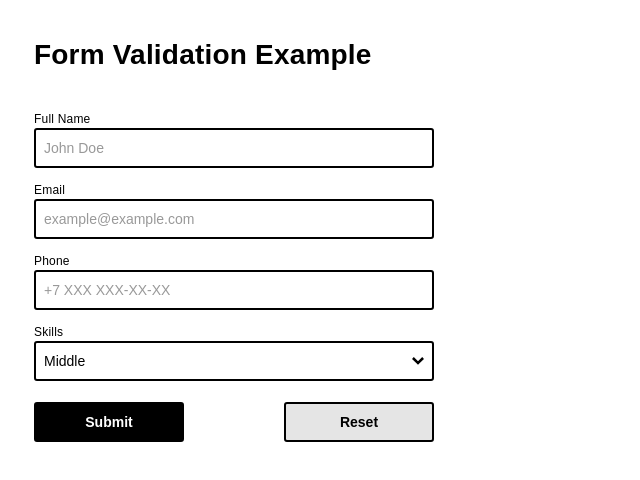
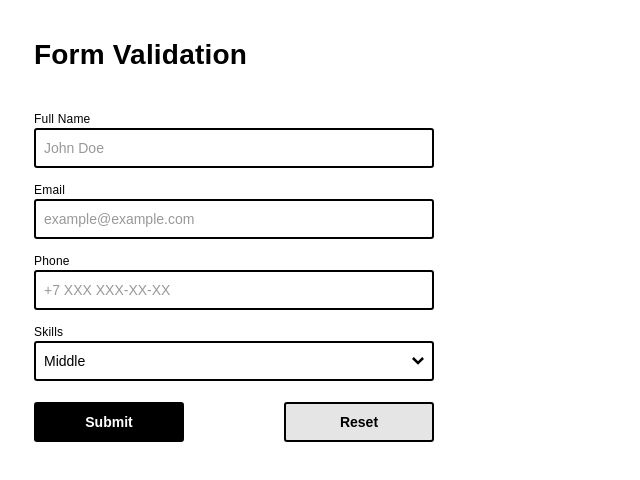
Before and after one commit to toiletpatrol/validation, a React (Create React App) app: page / in a window 1280 px wide. Shown: the top 480 px of the page, without its empty margins (0-640 px from the left). Built offline with nearby package versions, Linux system fonts and the light colour scheme.

Commit message:
Minor improvements

```diff
--- a/public/index.html
+++ b/public/index.html
@@ -22,7 +22,7 @@
       work correctly both with client-side routing and a non-root public URL.
       Learn how to configure a non-root public URL by running `npm run build`.
     -->
-    <title>React App</title>
+    <title>Form Validation</title>
   </head>
   <body>
     <noscript>
--- a/src/App.js
+++ b/src/App.js
@@ -9,7 +9,7 @@ class App extends PureComponent {
   render() {
     return (
       <div className="app">
-        <h1>Form Validation Example</h1>
+        <h1>Form Validation</h1>
         <Form />
       </div>
     );
```
Also changed, not shown: 1 other file (tests, documents, lock files or other folders).
